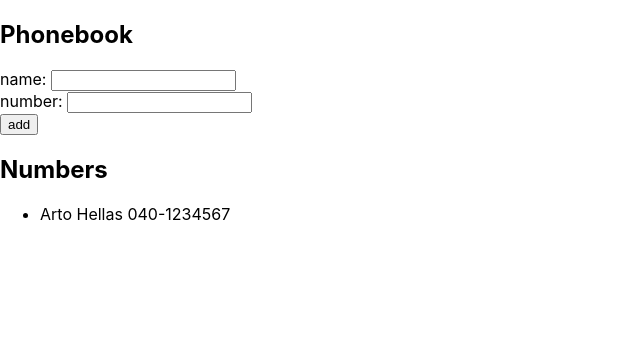
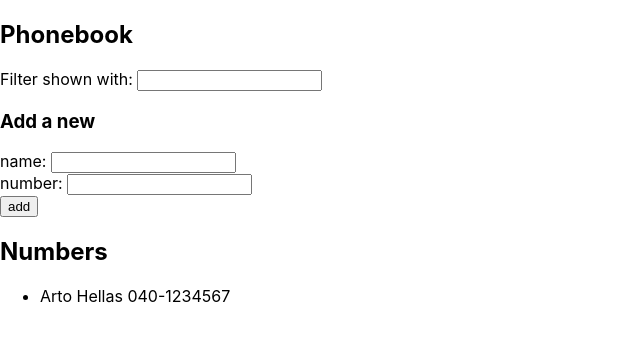
Before and after one commit to juansheba10/FullStackOpen2023, a React (Create React App) app in the folder part2/phonebook/: page / in a window 1280 px wide. Shown: the top 342 px of the page, without its empty margins (0-640 px from the left). Built offline with nearby package versions, Linux system fonts and the light colour scheme.

Commit message:
submit part2.9

```diff
--- a/part2/phonebook/src/App.js
+++ b/part2/phonebook/src/App.js
@@ -6,6 +6,7 @@ const App = () => {
   ])
   const [newName, setNewName] = useState('')
   const [newNumber, setNewNumber] = useState('')
+  const [searchTerm, setSearchTerm] = useState('')
 
   const handleNameChange = (event) => {
     setNewName(event.target.value)
@@ -13,6 +14,10 @@ const App = () => {
 
   const handleNumberChange = (event) => {
     setNewNumber(event.target.value)
+  }
+
+  const handleSearchChange = (event) => {
+    setSearchTerm(event.target.value)
   }
 
   const addPerson = (event) => {
@@ -33,9 +38,17 @@ const App = () => {
     }
   }
 
+  const filteredPersons = persons.filter(person =>
+    person.name.toLowerCase().includes(searchTerm.toLowerCase())
+  )
+
   return (
     <div>
       <h2>Phonebook</h2>
+
+      Filter shown with: <input value={searchTerm} onChange={handleSearchChange} />
+
+      <h3>Add a new</h3>
       <form onSubmit={addPerson}>
         <div>
           name: <input value={newName} onChange={handleNameChange} />
@@ -47,9 +60,10 @@ const App = () => {
           <button type="submit">add</button>
         </div>
       </form>
+
       <h2>Numbers</h2>
       <ul>
-        {persons.map((person, index) =>
+        {filteredPersons.map((person, index) =>
           <li key={index}>{person.name} {person.number}</li>
         )}
       </ul>
```
